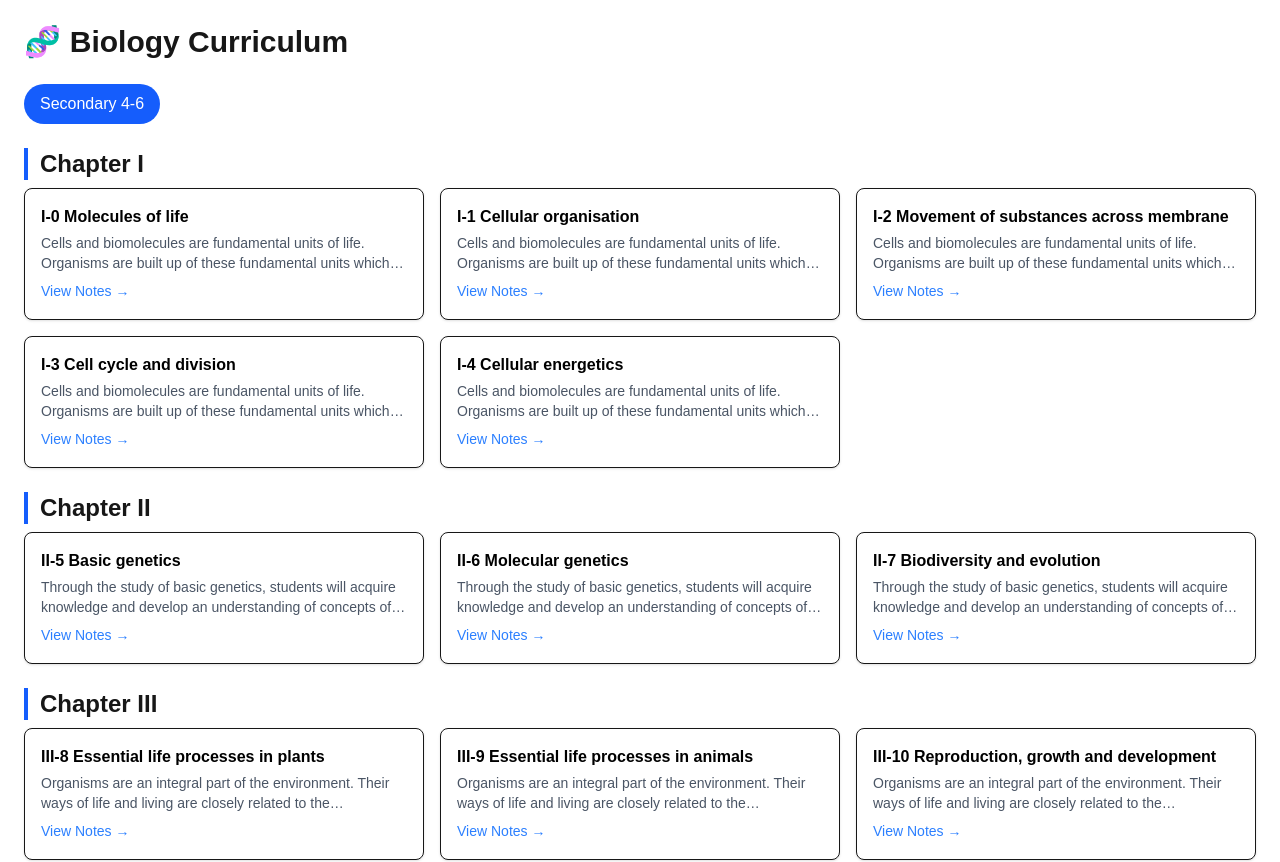
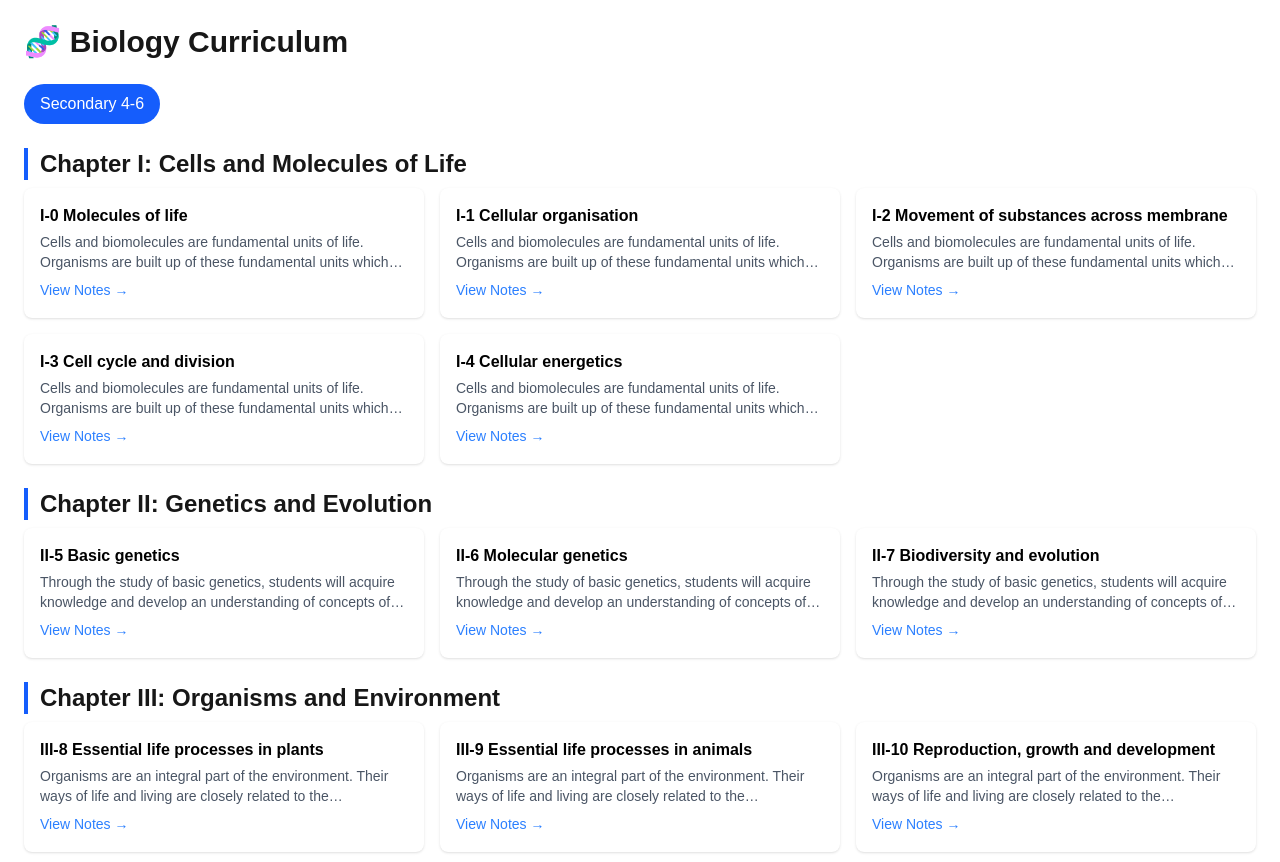
Before and after one commit to bryannjonathan/sayo_science_proto, a Next.js app: page / in a window 1280 px wide. Shown: the top 862 px of the page. Built offline with nearby package versions, Linux system fonts and the light colour scheme.

Commit message:
Modified components

```diff
--- a/src/components/CurriculumView.tsx
+++ b/src/components/CurriculumView.tsx
@@ -34,7 +34,7 @@ export default function CurriculumView() {
       {/* Chapter-wise rendering */}
       {curriculum[activeGrade].map((chapter, idx) => (
         <div key={idx}>
-          <ChapterHeader title={`Chapter ${chapter.topic_id}`} />
+          <ChapterHeader title={`Chapter ${chapter.topic_id}: ${chapter.title}`} />
           <div className="grid sm:grid-cols-2 md:grid-cols-3 gap-4">
             {chapter.subtopics.map((sub) => (
               <SubtopicCard
--- a/src/components/SubTopicCard.tsx
+++ b/src/components/SubTopicCard.tsx
@@ -6,7 +6,7 @@ type Props = {
 
 export default function SubtopicCard({ id, name, overview }: Props) {
   return (
-    <div className="bg-white border p-4 rounded-lg shadow hover:shadow-md transition">
+    <div className="bg-white p-4 rounded-lg shadow hover:shadow-md transition">
       <h3 className="text-black font-semibold">{`${id} ${name}`}</h3>
       <p className="text-sm text-gray-600 mt-1 line-clamp-2">{overview}</p>
       <a
```
